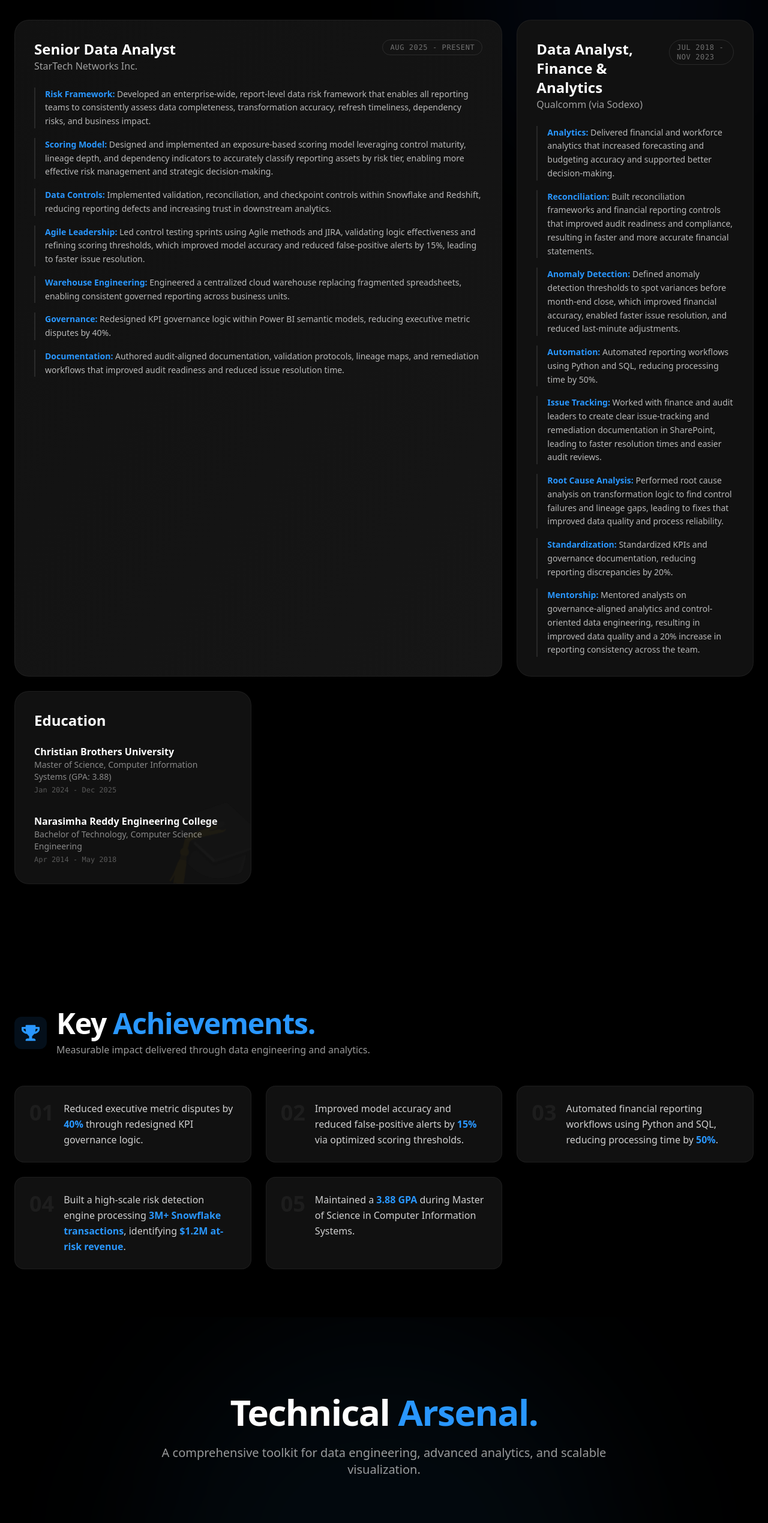
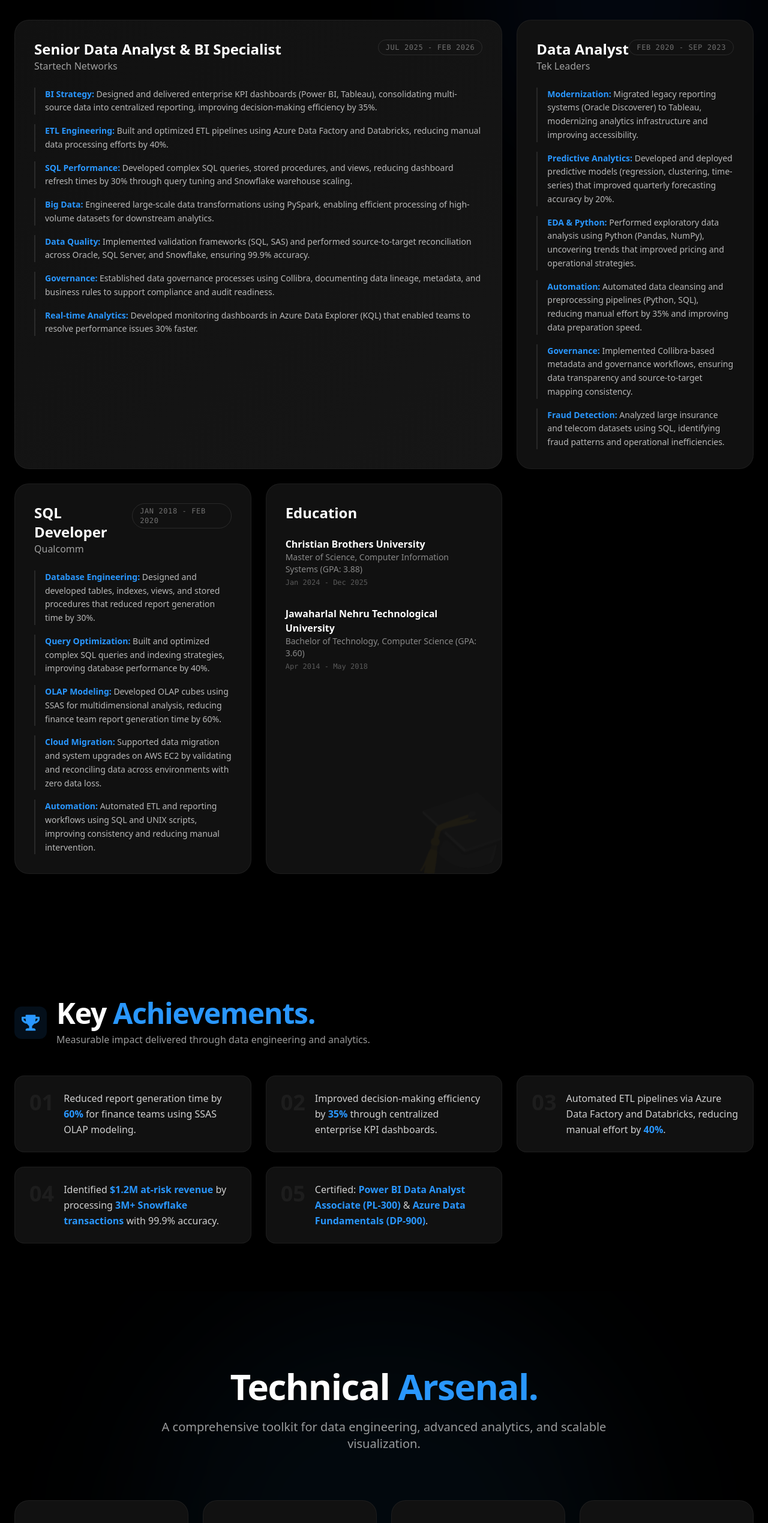
Before and after one commit to saivineethreddysuravi/saivineethreddysuravi.com, a Next.js app: page / in a window 1280 px wide. Shown: the part 2202-4741 px from the top of the page at 60% size. Built offline with nearby package versions, Linux system fonts and the light colour scheme.

Commit message:
Update portfolio with latest resume content: Azure, Databricks, and ETL focus

```diff
--- a/src/data/portfolio.ts
+++ b/src/data/portfolio.ts
@@ -1,13 +1,13 @@
-import { FaGithub, FaLinkedin, FaEnvelope, FaPhone, FaDatabase, FaChartBar, FaPython, FaFileExcel, FaChartLine, FaTable, FaShieldAlt, FaSearchPlus, FaCogs, FaUsers } from 'react-icons/fa';
-import { SiTableau, SiPandas, SiNumpy, SiMysql, SiSnowflake, SiDatabricks, SiGooglecloud } from 'react-icons/si';
+import { FaGithub, FaLinkedin, FaEnvelope, FaPhone, FaDatabase, FaChartBar, FaPython, FaFileExcel, FaChartLine, FaTable, FaShieldAlt, FaSearchPlus, FaCogs, FaUsers, FaCloud, FaCheckCircle } from 'react-icons/fa';
+import { SiTableau, SiPandas, SiNumpy, SiMysql, SiSnowflake, SiDatabricks, SiGooglecloud, SiMicrosoftazure, SiApachespark, SiJupyter } from 'react-icons/si';
 
 export const personalInfo = {
   name: "Sai Vineeth Reddy Suravi",
-  title: "Senior Data Analyst | Cloud Analytics & Data Governance",
+  title: "Senior Data Analyst | ETL Engineering & Data Governance",
   email: "saivineethreddysuravi@gmail.com",
   phone: "+1 (901) 930-8006",
   location: "Charlotte, NC, USA",
-  summary: "Experienced Senior Data Analyst specializing in analyzing structured and unstructured data from multiple sources to generate actionable insights and support informed business decisions. Proven ability to collaborate with stakeholders and translate complex datasets into clear, business-focused insights with a focus on SQL optimization, Python ETL, and data governance.",
+  summary: "Senior Data Analyst with 6+ years of experience delivering end-to-end data analytics, ETL pipelines, and data governance solutions across healthcare, telecom, and insurance domains. Expert in SQL optimization, Snowflake, and Azure Data Services (ADF, Databricks), with a proven track record of building scalable data validation frameworks and high-impact KPI dashboards that drive executive decision-making.",
   social: {
     github: "https://github.com/saivineethreddysuravi",
     linkedin: "https://www.linkedin.com/in/saivineethreddysuravi",
@@ -16,83 +16,94 @@ export const personalInfo = {
 
 export const skills = [
   {
-    category: "Data Analytics & Engineering",
+    category: "Data Engineering & ETL",
     items: [
-      { name: "SQL Optimization", icon: FaDatabase, link: "https://github.com/saivineethreddysuravi/credit-card-financial-dashboard" },
-      { name: "Python (Pandas, NumPy)", icon: FaPython, link: "https://github.com/saivineethreddysuravi/student-dropout-prediction" },
-      { name: "ETL Pipelines", icon: FaCogs, link: "https://github.com/saivineethreddysuravi" },
-      { name: "Cloud Warehouses", icon: SiSnowflake, link: "https://github.com/saivineethreddysuravi/credit-card-financial-dashboard" },
+      { name: "Azure Data Factory", icon: SiMicrosoftazure, link: "https://github.com/saivineethreddysuravi" },
+      { name: "Databricks & PySpark", icon: SiDatabricks, link: "https://github.com/saivineethreddysuravi" },
+      { name: "Snowflake & SQL Server", icon: SiSnowflake, link: "https://github.com/saivineethreddysuravi/credit-card-financial-dashboard" },
+      { name: "ETL Pipeline Automation", icon: FaCogs, link: "https://github.com/saivineethreddysuravi" },
     ]
   },
   {
-    category: "Data Governance & Risk",
+    category: "Data Governance & Quality",
     items: [
-      { name: "Risk Frameworks", icon: FaShieldAlt, link: "https://github.com/saivineethreddysuravi" },
-      { name: "Data Quality Controls", icon: FaSearchPlus, link: "https://github.com/saivineethreddysuravi/credit-card-financial-dashboard" },
-      { name: "Lineage Validation", icon: FaDatabase, link: "https://github.com/saivineethreddysuravi" },
+      { name: "Collibra & Lineage", icon: FaShieldAlt, link: "https://github.com/saivineethreddysuravi" },
+      { name: "Data Validation (SQL/SAS)", icon: FaCheckCircle, link: "https://github.com/saivineethreddysuravi/credit-card-financial-dashboard" },
+      { name: "Metadata Management", icon: FaDatabase, link: "https://github.com/saivineethreddysuravi" },
       { name: "Audit & Compliance", icon: FaShieldAlt, link: "https://github.com/saivineethreddysuravi" },
     ]
   },
   {
-    category: "Reporting & BI",
+    category: "BI & Data Visualization",
     items: [
-      { name: "Power BI Semantic Models", icon: FaChartBar, link: "https://github.com/saivineethreddysuravi/mexican-restaurant-analysis" },
-      { name: "KPI Standardization", icon: FaChartLine, link: "https://github.com/saivineethreddysuravi" },
-      { name: "Data Reconciliation", icon: FaDatabase, link: "https://github.com/saivineethreddysuravi/credit-card-financial-dashboard" },
-      { name: "Executive Dashboards", icon: FaChartBar, link: "https://github.com/saivineethreddysuravi/mexican-restaurant-analysis" },
+      { name: "Power BI (DAX/PL-300)", icon: FaChartBar, link: "https://github.com/saivineethreddysuravi/mexican-restaurant-analysis" },
+      { name: "Tableau & SSRS", icon: SiTableau, link: "https://github.com/saivineethreddysuravi" },
+      { name: "Executive Reporting", icon: FaChartLine, link: "https://github.com/saivineethreddysuravi" },
+      { name: "KQL & Real-time Dashboards", icon: FaSearchPlus, link: "https://github.com/saivineethreddysuravi" },
     ]
   },
   {
-    category: "Financial & Operational Analytics",
+    category: "Analytics & Big Data",
     items: [
-      { name: "Forecasting", icon: FaChartLine, link: "https://github.com/saivineethreddysuravi" },
-      { name: "Workforce Reporting", icon: FaUsers, link: "https://github.com/saivineethreddysuravi" },
-      { name: "Process Standardization", icon: FaCogs, link: "https://github.com/saivineethreddysuravi" },
-      { name: "Anomaly Detection", icon: FaSearchPlus, link: "https://github.com/saivineethreddysuravi" },
+      { name: "Python (Pandas/NumPy)", icon: FaPython, link: "https://github.com/saivineethreddysuravi/student-dropout-prediction" },
+      { name: "Apache Spark", icon: SiApachespark, link: "https://github.com/saivineethreddysuravi" },
+      { name: "Predictive Modeling", icon: FaChartLine, link: "https://github.com/saivineethreddysuravi/student-dropout-prediction" },
+      { name: "AWS (S3/EC2)", icon: FaCloud, link: "https://github.com/saivineethreddysuravi" },
     ]
   }
 ];
 
 export const experience = [
   {
-    company: "StarTech Networks Inc.",
-    role: "Senior Data Analyst",
+    company: "Startech Networks",
+    role: "Senior Data Analyst & BI Specialist",
     location: "Memphis, TN, USA",
-    period: "Aug 2025 - Present",
+    period: "Jul 2025 - Feb 2026",
     description: [
-      "**Risk Framework:** Developed an enterprise-wide, report-level data risk framework that enables all reporting teams to consistently assess data completeness, transformation accuracy, refresh timeliness, dependency risks, and business impact.",
-      "**Scoring Model:** Designed and implemented an exposure-based scoring model leveraging control maturity, lineage depth, and dependency indicators to accurately classify reporting assets by risk tier, enabling more effective risk management and strategic decision-making.",
-      "**Data Controls:** Implemented validation, reconciliation, and checkpoint controls within Snowflake and Redshift, reducing reporting defects and increasing trust in downstream analytics.",
-      "**Agile Leadership:** Led control testing sprints using Agile methods and JIRA, validating logic effectiveness and refining scoring thresholds, which improved model accuracy and reduced false-positive alerts by 15%, leading to faster issue resolution.",
-      "**Warehouse Engineering:** Engineered a centralized cloud warehouse replacing fragmented spreadsheets, enabling consistent governed reporting across business units.",
-      "**Governance:** Redesigned KPI governance logic within Power BI semantic models, reducing executive metric disputes by 40%.",
-      "**Documentation:** Authored audit-aligned documentation, validation protocols, lineage maps, and remediation workflows that improved audit readiness and reduced issue resolution time."
+      "**BI Strategy:** Designed and delivered enterprise KPI dashboards (Power BI, Tableau), consolidating multi-source data into centralized reporting, improving decision-making efficiency by 35%.",
+      "**ETL Engineering:** Built and optimized ETL pipelines using Azure Data Factory and Databricks, reducing manual data processing efforts by 40%.",
+      "**SQL Performance:** Developed complex SQL queries, stored procedures, and views, reducing dashboard refresh times by 30% through query tuning and Snowflake warehouse scaling.",
+      "**Big Data:** Engineered large-scale data transformations using PySpark, enabling efficient processing of high-volume datasets for downstream analytics.",
+      "**Data Quality:** Implemented validation frameworks (SQL, SAS) and performed source-to-target reconciliation across Oracle, SQL Server, and Snowflake, ensuring 99.9% accuracy.",
+      "**Governance:** Established data governance processes using Collibra, documenting data lineage, metadata, and business rules to support compliance and audit readiness.",
+      "**Real-time Analytics:** Developed monitoring dashboards in Azure Data Explorer (KQL) that enabled teams to resolve performance issues 30% faster."
     ]
   },
   {
-    company: "Qualcomm (via Sodexo)",
-    role: "Data Analyst, Finance & Analytics",
+    company: "Tek Leaders",
+    role: "Data Analyst",
     location: "Hyderabad, India",
-    period: "Jul 2018 - Nov 2023",
+    period: "Feb 2020 - Sep 2023",
     description: [
-      "**Analytics:** Delivered financial and workforce analytics that increased forecasting and budgeting accuracy and supported better decision-making.",
-      "**Reconciliation:** Built reconciliation frameworks and financial reporting controls that improved audit readiness and compliance, resulting in faster and more accurate financial statements.",
-      "**Anomaly Detection:** Defined anomaly detection thresholds to spot variances before month-end close, which improved financial accuracy, enabled faster issue resolution, and reduced last-minute adjustments.",
-      "**Automation:** Automated reporting workflows using Python and SQL, reducing processing time by 50%.",
-      "**Issue Tracking:** Worked with finance and audit leaders to create clear issue-tracking and remediation documentation in SharePoint, leading to faster resolution times and easier audit reviews.",
-      "**Root Cause Analysis:** Performed root cause analysis on transformation logic to find control failures and lineage gaps, leading to fixes that improved data quality and process reliability.",
-      "**Standardization:** Standardized KPIs and governance documentation, reducing reporting discrepancies by 20%.",
-      "**Mentorship:** Mentored analysts on governance-aligned analytics and control-oriented data engineering, resulting in improved data quality and a 20% increase in reporting consistency across the team."
+      "**Modernization:** Migrated legacy reporting systems (Oracle Discoverer) to Tableau, modernizing analytics infrastructure and improving accessibility.",
+      "**Predictive Analytics:** Developed and deployed predictive models (regression, clustering, time-series) that improved quarterly forecasting accuracy by 20%.",
+      "**EDA & Python:** Performed exploratory data analysis using Python (Pandas, NumPy), uncovering trends that improved pricing and operational strategies.",
+      "**Automation:** Automated data cleansing and preprocessing pipelines (Python, SQL), reducing manual effort by 35% and improving data preparation speed.",
+      "**Governance:** Implemented Collibra-based metadata and governance workflows, ensuring data transparency and source-to-target mapping consistency.",
+      "**Fraud Detection:** Analyzed large insurance and telecom datasets using SQL, identifying fraud patterns and operational inefficiencies."
+    ]
+  },
+  {
+    company: "Qualcomm",
+    role: "SQL Developer",
+    location: "Hyderabad, India",
+    period: "Jan 2018 - Feb 2020",
+    description: [
+      "**Database Engineering:** Designed and developed tables, indexes, views, and stored procedures that reduced report generation time by 30%.",
+      "**Query Optimization:** Built and optimized complex SQL queries and indexing strategies, improving database performance by 40%.",
+      "**OLAP Modeling:** Developed OLAP cubes using SSAS for multidimensional analysis, reducing finance team report generation time by 60%.",
+      "**Cloud Migration:** Supported data migration and system upgrades on AWS EC2 by validating and reconciling data across environments with zero data loss.",
+      "**Automation:** Automated ETL and reporting workflows using SQL and UNIX scripts, improving consistency and reducing manual intervention."
     ]
   }
 ];
 
 export const achievements = [
-  "Reduced executive metric disputes by **40%** through redesigned KPI governance logic.",
-  "Improved model accuracy and reduced false-positive alerts by **15%** via optimized scoring thresholds.",
-  "Automated financial reporting workflows using Python and SQL, reducing processing time by **50%**.",
-  "Built a high-scale risk detection engine processing **3M+ Snowflake transactions**, identifying **$1.2M at-risk revenue**.",
-  "Maintained a **3.88 GPA** during Master of Science in Computer Information Systems."
+  "Reduced report generation time by **60%** for finance teams using SSAS OLAP modeling.",
+  "Improved decision-making efficiency by **35%** through centralized enterprise KPI dashboards.",
+  "Automated ETL pipelines via Azure Data Factory and Databricks, reducing manual effort by **40%**.",
+  "Identified **$1.2M at-risk revenue** by processing **3M+ Snowflake transactions** with 99.9% accuracy.",
+  "Certified: **Power BI Data Analyst Associate (PL-300)** & **Azure Data Fundamentals (DP-900)**."
 ];
 
 export const education = [
@@ -103,9 +114,9 @@ export const education = [
     period: "Jan 2024 - Dec 2025"
   },
   {
-    institution: "Narasimha Reddy Engineering College",
+    institution: "Jawaharlal Nehru Technological University",
     location: "Hyderabad, India",
-    degree: "Bachelor of Technology, Computer Science Engineering",
+    degree: "Bachelor of Technology, Computer Science (GPA: 3.60)",
     period: "Apr 2014 - May 2018"
   }
 ];
@@ -114,7 +125,7 @@ export const projects = [
   {
     title: "Enterprise Credit Risk & Portfolio Health Analytics",
     description: "Built a high-scale risk detection engine processing 3M+ Snowflake transactions, identifying $1.2M at-risk revenue while reducing false positives by 20%.",
-    technologies: ["Snowflake", "SQL", "Python", "Power BI", "Data Modeling"],
+    technologies: ["Snowflake", "SQL", "Python", "Power BI", "Data Governance"],
     githubUrl: "https://github.com/saivineethreddysuravi/credit-card-financial-dashboard",
     details: {
       problem: "Financial institutions needed a unified view of credit risk and customer spending behavior to optimize credit limits and minimize defaults across a 3M+ transaction dataset.",
@@ -122,7 +133,7 @@ export const projects = [
       features: [
         "Automated daily data quality pipelines with 99.9% reporting accuracy",
         "Dynamic customer segmentation by risk profile and spending behavior",
-        "Real-time delinquency tracking and revenue impact analysis",
+        "PII Masking and Row-Level Security for sensitive financial data",
         "Exposure-based scoring model for risk classification"
       ],
       impact: "Identified $1.2M in at-risk revenue and reduced false positive risk alerts by 20% through improved data quality.",
```
